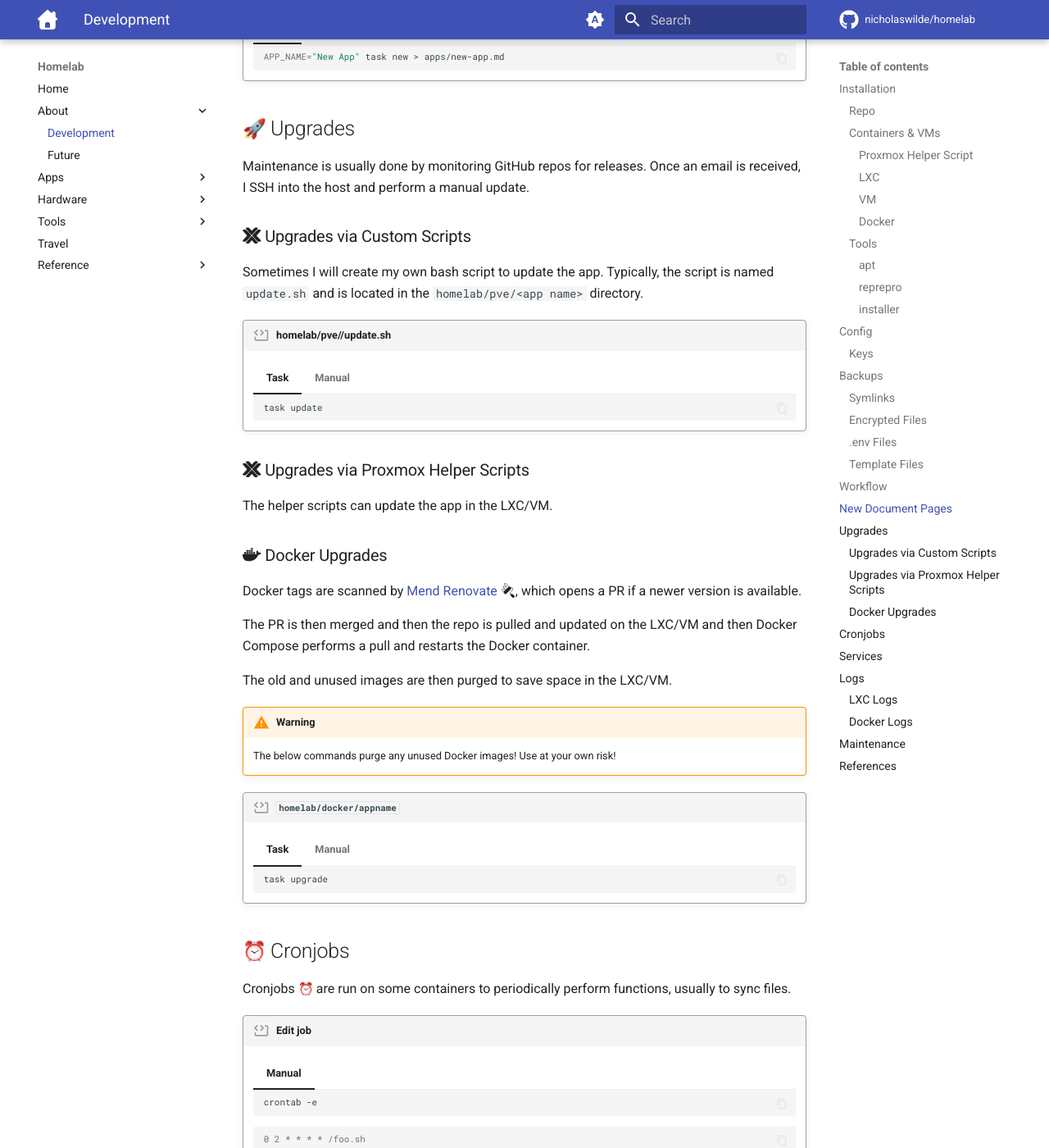
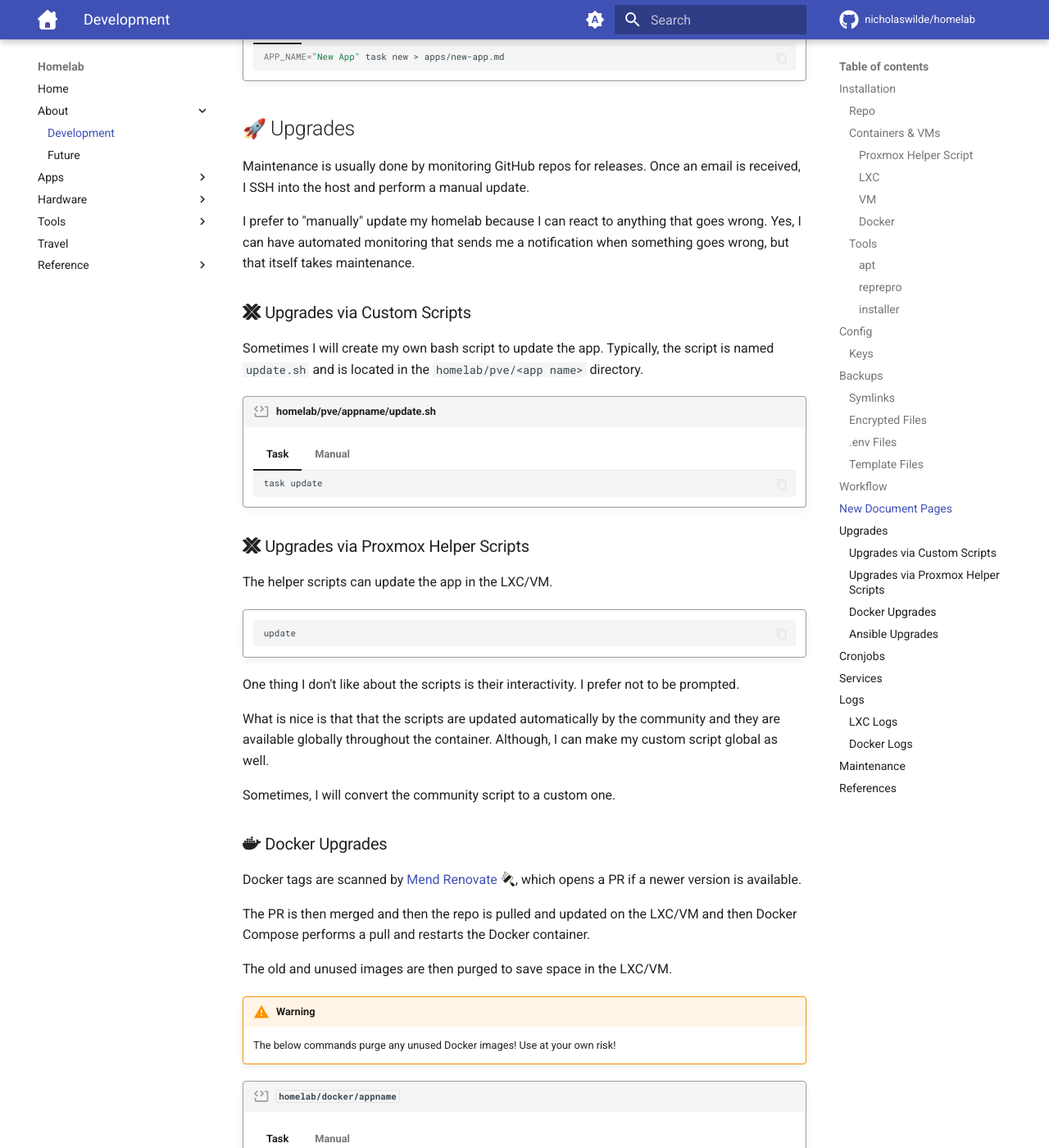
Before and after one commit to nicholaswilde/homelab, an MkDocs documentation site: the page built from docs/about/development.md, in a window 1280 px wide and 1400 px high, scrolled down 3799 px. Shown: the whole window at 82% size. Built offline with MkDocs 1.6.1 and Material for MkDocs 9.7.7, drawn with Linux system fonts in a browser that asks for light colours; emoji names are drawn with the system emoji font; comment, search, counter and statistics services are not loaded; some of the changed text lies outside the part shown.

Commit message:
Enhance documentation on upgrade methods
Added sections on Ansible upgrades and custom script usage for updates.

````diff
--- a/docs/about/development.md
+++ b/docs/about/development.md
@@ -172,11 +172,13 @@
 
 Maintenance is usually done by monitoring GitHub repos for releases. Once an email is received, I SSH into the host and perform a manual update.
 
+I prefer to "manually" update my homelab because I can react to anything that goes wrong. Yes, I can have automated monitoring that sends me a notification when something goes wrong, but that itself takes maintenance.
+
 ### :simple-proxmox: Upgrades via Custom Scripts
 
 Sometimes I will create my own bash script to update the app. Typically, the script is named `update.sh` and is located in the `homelab/pve/<app name>` directory.
 
-!!! code "homelab/pve/<app name>/update.sh"
+!!! code "homelab/pve/appname/update.sh"
 
     === "Task"
 
@@ -193,6 +195,18 @@
 ### :simple-proxmox: Upgrades via Proxmox Helper Scripts
 
 The helper scripts can update the app in the LXC/VM.
+
+!!! code ""
+
+    ```bash
+    update
+    ```
+
+One thing I don't like about the scripts is their interactivity. I prefer not to be prompted.
+
+What is nice is that that the scripts are updated automatically by the community and they are available globally throughout the container. Although, I can make my custom script global as well.
+
+Sometimes, I will convert the community script to a custom one.
 
 ### :simple-docker: Docker Upgrades
 
@@ -223,6 +237,10 @@
           docker image prune -a -f
         )
         ```
+
+### Ansible Upgrades
+
+I also use Ansible for batch updates and changes. See my [Homelab Playbooks][16].
 
 ## :alarm_clock: Cronjobs
 
````
Also changed, not shown: other parts of docs/about/development.md (+2 -2 lines).
